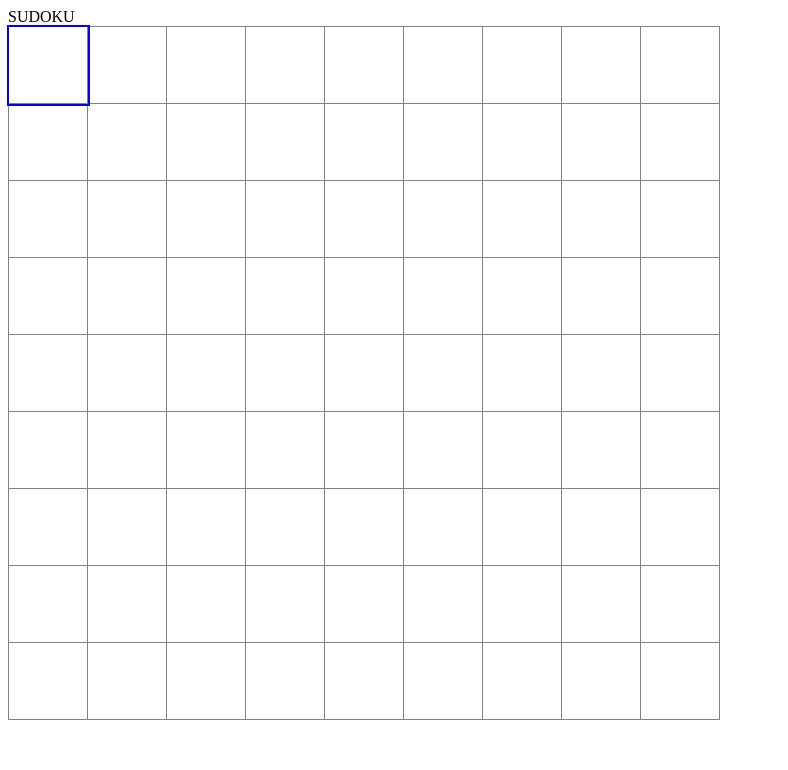
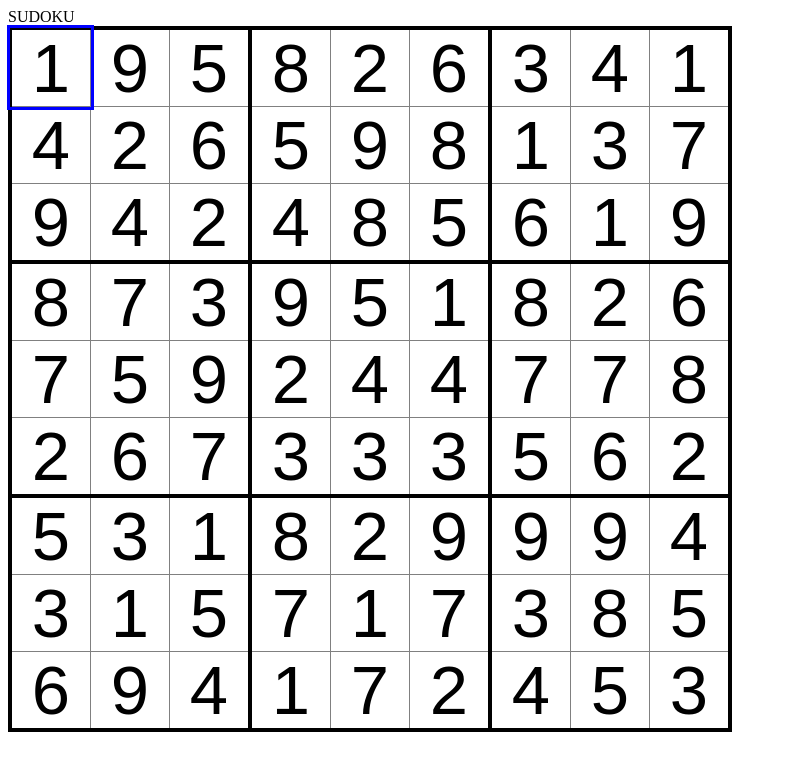
Before and after one commit to ochuxx/sudoku, a plain HTML site: page Sudoku/index.html in a window 1280 px wide. Shown: the whole page, without its empty margins (0-788 px from the left). Drawn offline with Linux system fonts and the light colour scheme.

Commit message:
Generador de nums al azar
Esta versión esta fallando y debe ser arreglada la parte de generar los números al azar y que queden bien

```diff
--- a/Sudoku/index.css
+++ b/Sudoku/index.css
@@ -21,3 +21,8 @@ table {
     text-align: center;
     font-size: calc(var(--cells-size) - 20%);
 }
+
+.input-container input:read-only {
+    color: rgb(113, 113, 113);
+    background-color: rgb(218, 218, 218);
+}
--- a/Sudoku/index.js
+++ b/Sudoku/index.js
@@ -2,10 +2,11 @@ const tableBody = document.querySelector("#tableBody");
 const validValues = ["0", "1", "2", "3", "4", "5", "6", "7", "8", "9"];
 const arrows = [["ArrowUp", "row", "-"], ["ArrowDown", "row", "+"], ["ArrowLeft", "column", "-"], ["ArrowRight", "column", "+"]];
 
-//--Crear inputs--
+//--Crear inputs con sus random values--
 for (let i = 0; i < 9; i++) {
 
     let tr = document.createElement("tr");
+    let thickBorder = "0.3rem solid black"
 
     for (let j = 0; j < 9; j++) {
         let td = document.createElement("td");
@@ -14,6 +15,19 @@ for (let i = 0; i < 9; i++) {
         inputNumber.type = "text";
         inputNumber.setAttribute("row", i + 1);
         inputNumber.setAttribute("column", j + 1);
+        //Agregando bordes gruesos para visualización
+        if (j == 0 || j == 3 || j == 6) {
+            td.style.borderLeft = thickBorder;
+        }
+        if (i == 0 || i == 3 || i == 6) {
+            td.style.borderTop = thickBorder;
+        }
+        if (j == 8) {
+            td.style.borderRight = thickBorder;
+        }
+        if (i == 8) {
+            td.style.borderBottom = thickBorder;
+        }
         td.append(inputNumber);
         tr.append(td);
     }
@@ -25,24 +39,76 @@ const tds = document.querySelectorAll(".input-container");
 const inputs = document.querySelectorAll(".input-container input");
 let currentInput = inputs[0];
 
+//---Agregando números aleatorios en celdas---
+function setRandomValues() {
+    var options = [];
+
+    function detectRepeat(node) {
+        let column = node.attributes["column"].value;
+        let row = node.attributes["row"].value;
+        let rows = document.querySelectorAll(`[row="${row}"]`);
+        let columns = document.querySelectorAll(`[column="${column}"]`);
+
+        for (let i = 0; i < rows.length; i++) {
+            if (rows[i].value == node.value && rows[i].attributes["column"].value != column) {
+                options.splice(options.indexOf(node.value), 1);
+                node.value = options[Math.floor(Math.random() * options.length)];
+                i = 0;
+            }
+        }
+
+        for (let i = 0; i < columns.length; i++) {
+            if (columns[i].value == node.value && columns[i].attributes["row"].value != row) {
+                options.splice(options.indexOf(node.value), 1);
+                node.value = options[Math.floor(Math.random() * options.length)];
+                i = 0;
+            }
+        }
+
+        return;
+    }
+
+    inputs.forEach(element => {
+        options = ["1", "2", "3", "4", "5", "6", "7", "8", "9"];
+        let valueSelected = options[Math.floor(Math.random() * options.length)];
+        element.value = valueSelected;
+        detectRepeat(element, options);
+    })
+
+    //while (numCells > 0) {
+        //let node = document.querySelector(`[row="${rowSelected}"][column="${columnSelected}"]`);
+
+        //if (node.value != "") {
+            //continue;
+        //}
+
+        //node.value = valueSelected;
+        //numCells--;
+    //}
+}
+
 //--Quitar y poner foco en x celda--
 function controlFocus(node) {
     inputs.forEach(element => {
         element.offsetParent.style.outline = "none";
     })
 
-    node.style.outline = "0.15rem solid blue";
+    node.style.outline = "0.22rem solid blue";
 }
 
 //--Animación al seleccionar celda y validación--
 inputs.forEach(element => {
     element.addEventListener("focus", e => {
         controlFocus(e.target.offsetParent);
-        currentInput = e.target
+        currentInput = e.target;
     })
 
     element.addEventListener("keypress", e => {
         e.preventDefault();
+        if (e.target.readOnly) {
+            return;
+        }
+
         validValues.forEach(number => {
             if (e.key == number) {
                 element.value = number;
@@ -53,7 +119,6 @@ inputs.forEach(element => {
 })
 
 window.addEventListener("keydown", e => {
-
     //---Moverse con las flechas del teclado--
     arrows.forEach(values => {
         if (values[0] == e.key) {
@@ -86,3 +151,4 @@ window.addEventListener("keydown", e => {
 })
 
 inputs[0].focus();
+setRandomValues();
```
